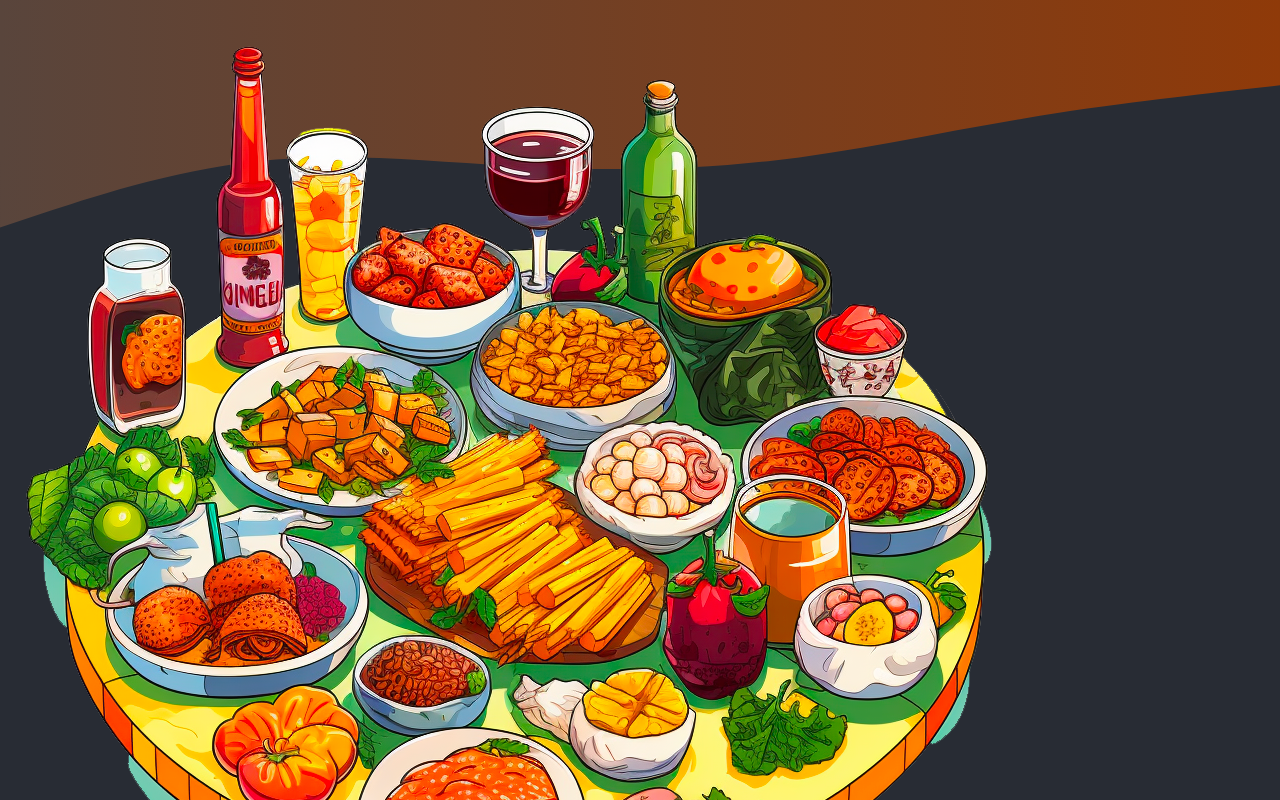
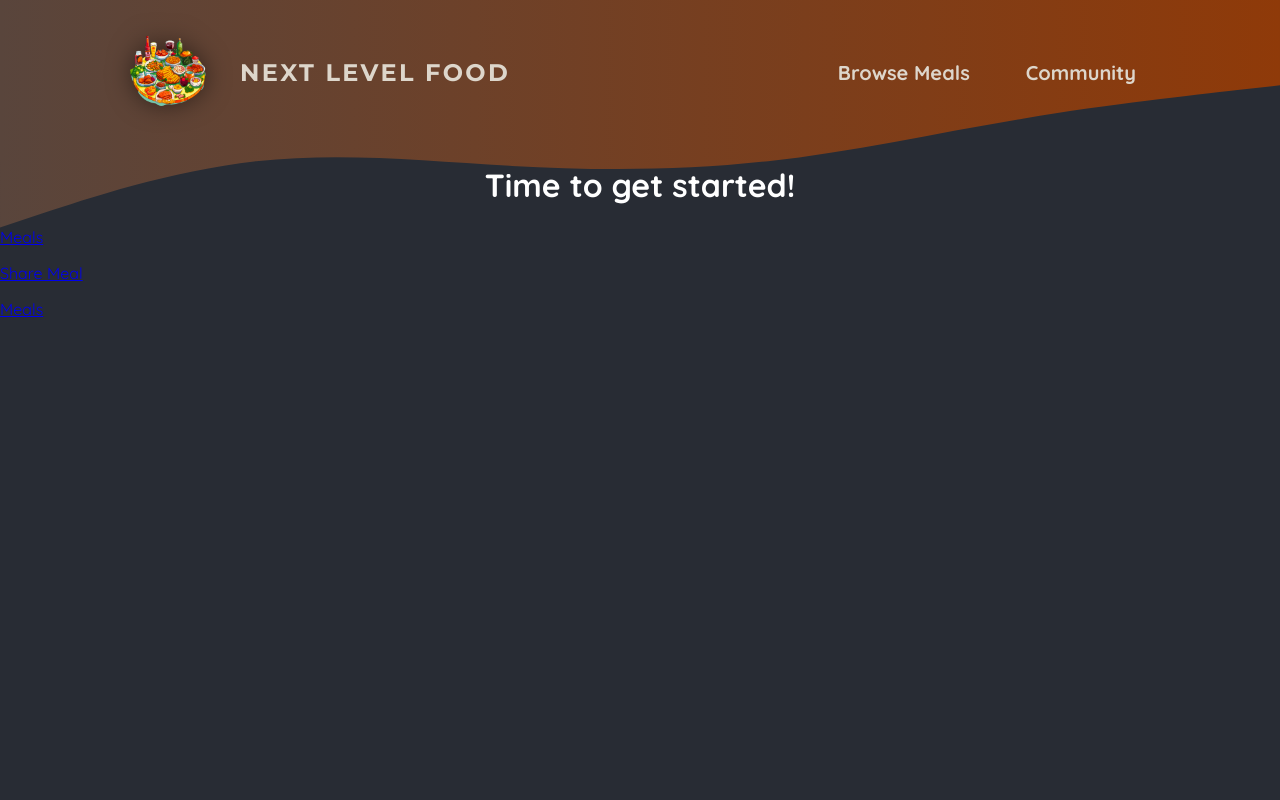
Before and after one commit to iAmNsengi/nextLevelFoods-frontend, a Next.js app: page / in a window 1280 px wide. Shown: the top 800 px of the page. Built offline with nearby package versions, Linux system fonts and the light colour scheme.

Commit message:
ft: apply styles

```diff
--- a/components/main-header.jsx
+++ b/components/main-header.jsx
@@ -1,14 +1,15 @@
 import React from "react";
 import logoImg from "@/assets/logo.png";
 import Link from "next/link";
+import classes from "./main-header.module.css";
 
 const MainHeader = () => {
   return (
-    <header>
-      <Link href={"/"}>
+    <header className={classes.header}>
+      <Link href={"/"} className={classes.logo}>
         <img src={logoImg.src} alt="A plate with food on iit" /> Next Level Food
       </Link>
-      <nav>
+      <nav className={classes.nav}>
         <ul>
           <li>
             <Link href={"/meals"}>Browse Meals</Link>
```
